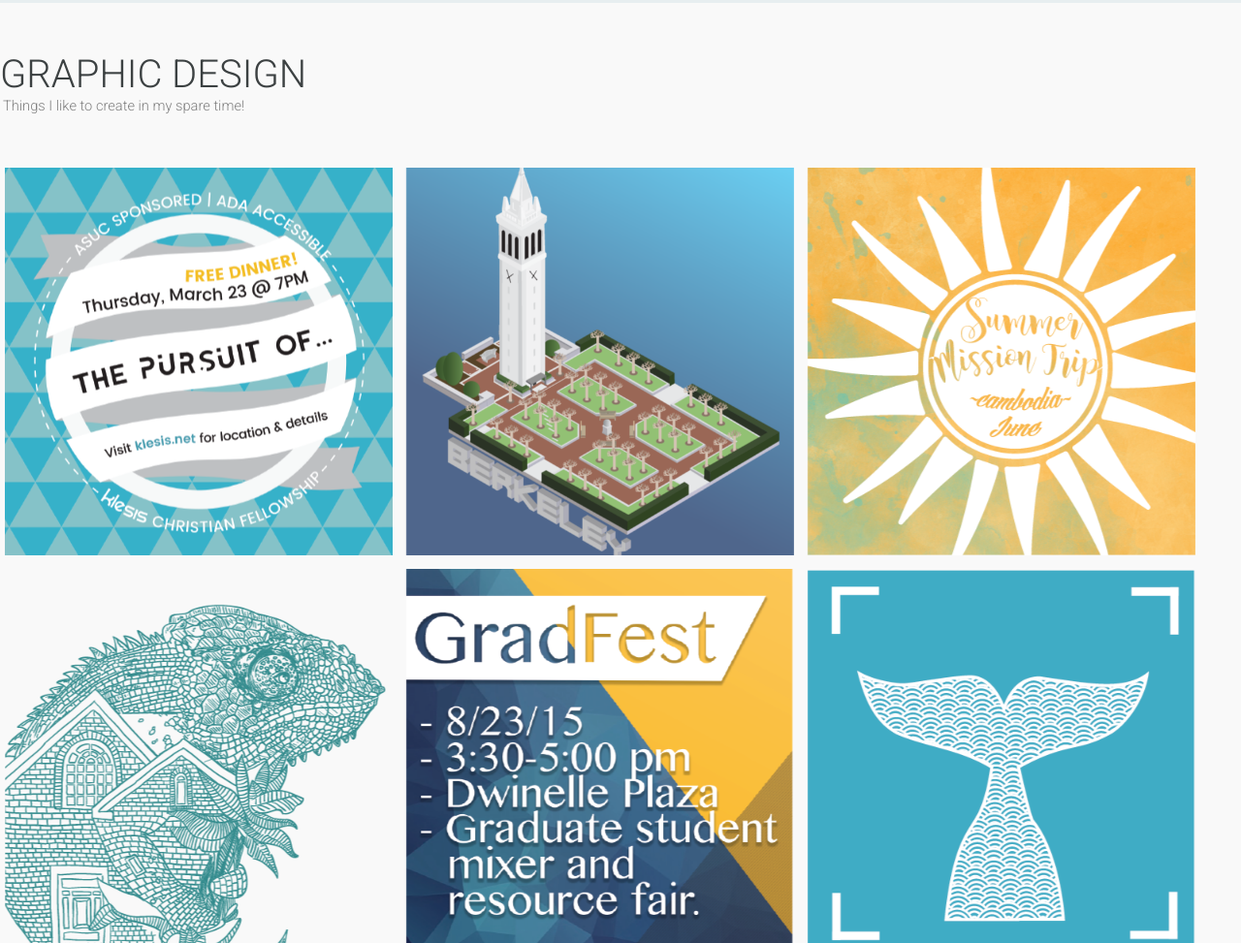
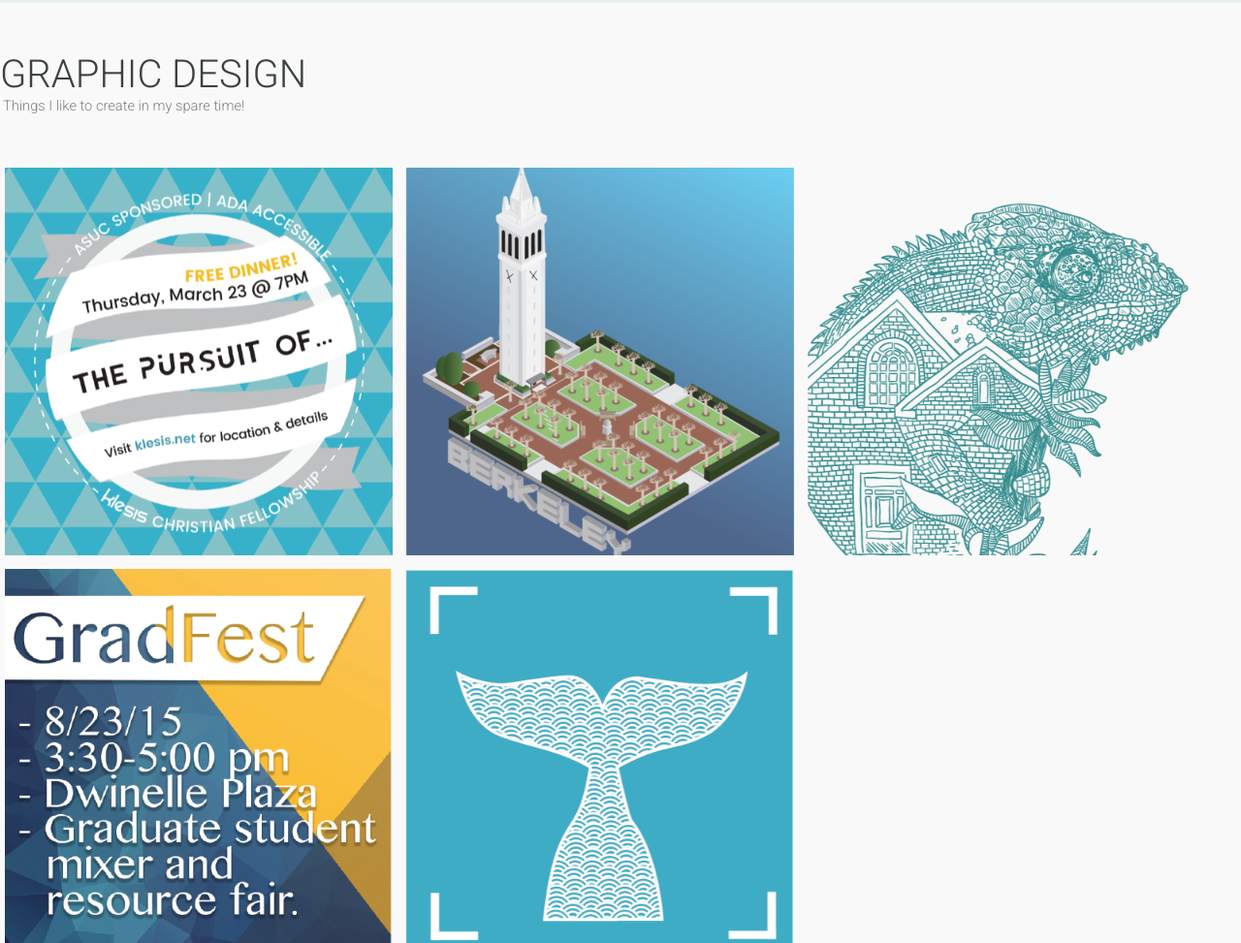
Before and after one commit to cdolivar/website-v2, a plain HTML site: page index.html in a window 1280 px wide. Shown: the part 2507-3480 px from the top of the page at 97% size. Drawn offline with nearby package versions, Linux system fonts and the light colour scheme; files whose address does not match are found by name.

Commit message:
innod app pt 2

```diff
--- a/index.html
+++ b/index.html
@@ -143,14 +143,14 @@
                         </div>
                     </div>
 
-                    <div class="graphic-card missiontrip module">
+                   <!--  <div class="graphic-card missiontrip module">
                         <div class="graphic-card-overlay">
                             <a href="images/graphic_design/pieces/mission trip.png" data-lightbox="summer splash">
                                 <div class="overlay"></div>
                                 <div class="graphic-title">Summer<br>Splash</div>
                             </a>
                         </div>
-                    </div>
+                    </div> -->
 
                     <div class="graphic-card chameleon-house module">
                         <div class="graphic-card-overlay">
```
